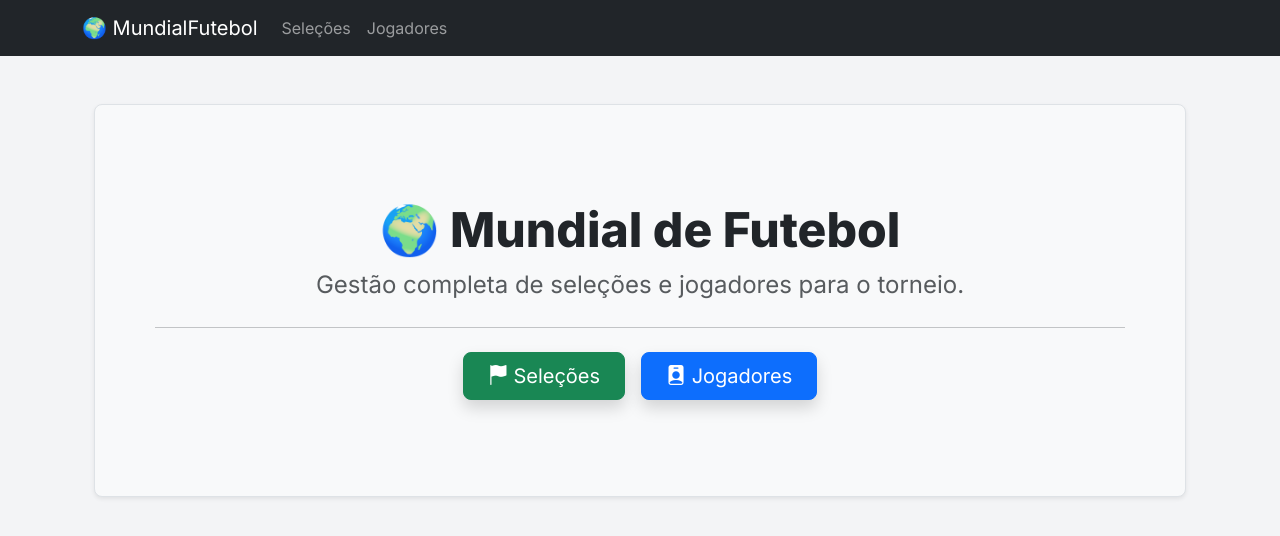
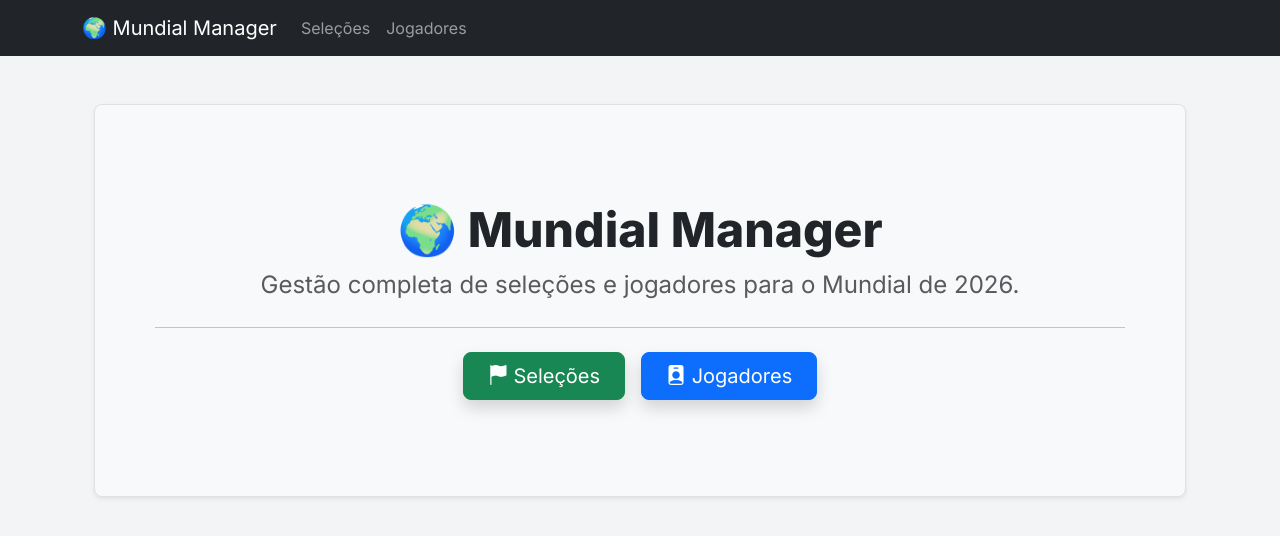
Before and after one commit to Diogo-Ribeiro-FE/TWAMPedroDiogo, an Angular app in the folder mundial-futebol/: page / in a window 1280 px wide. Shown: the top 536 px of the page. Built offline with nearby package versions, Linux system fonts and the light colour scheme.

Commit message:
mudança do nome

```diff
--- a/mundial-futebol/src/app/app.html
+++ b/mundial-futebol/src/app/app.html
@@ -1,6 +1,6 @@
 <nav class="navbar navbar-expand-lg navbar-dark bg-dark mb-4">
   <div class="container">
-    <a class="navbar-brand" routerLink="/">🌍 MundialFutebol</a>
+    <a class="navbar-brand" routerLink="/">🌍 Mundial Manager</a>
     <button class="navbar-toggler" type="button" data-bs-toggle="collapse" data-bs-target="#navbarNav">
       <span class="navbar-toggler-icon"></span>
     </button>
--- a/mundial-futebol/src/app/pages/home/home.html
+++ b/mundial-futebol/src/app/pages/home/home.html
@@ -1,8 +1,8 @@
 <div class="container mt-5">
   <div class="p-5 mb-4 bg-light rounded-3 shadow-sm border">
     <div class="container-fluid py-5 text-center">
-      <h1 class="display-5 fw-bold">🌍 Mundial de Futebol</h1>
-      <p class="fs-4 text-muted">Gestão completa de seleções e jogadores para o torneio.</p>
+      <h1 class="display-5 fw-bold">🌍 Mundial Manager</h1>
+      <p class="fs-4 text-muted">Gestão completa de seleções e jogadores para o Mundial de 2026.</p>
       <hr class="my-4">
       <div class="d-flex justify-content-center gap-3">
         <a routerLink="/teams" class="btn btn-success btn-lg px-4 shadow">
--- a/mundial-futebol/src/index.html
+++ b/mundial-futebol/src/index.html
@@ -2,7 +2,7 @@
 <html lang="en">
 <head>
   <meta charset="utf-8">
-  <title>MundialFutebol</title>
+  <title>Mundial Manager</title>
   <base href="/">
   <meta name="viewport" content="width=device-width, initial-scale=1">
   <link rel="icon" type="image/x-icon" href="favicon.ico">
```
